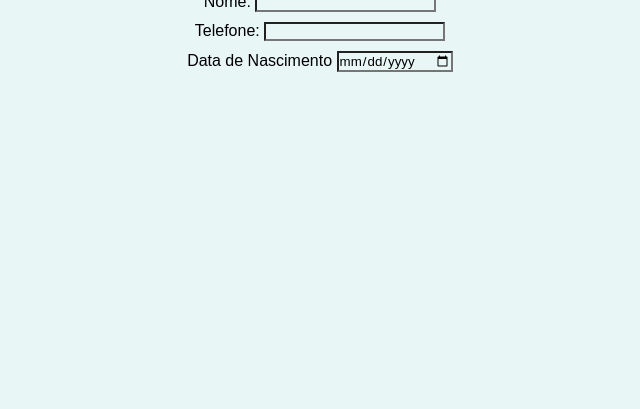
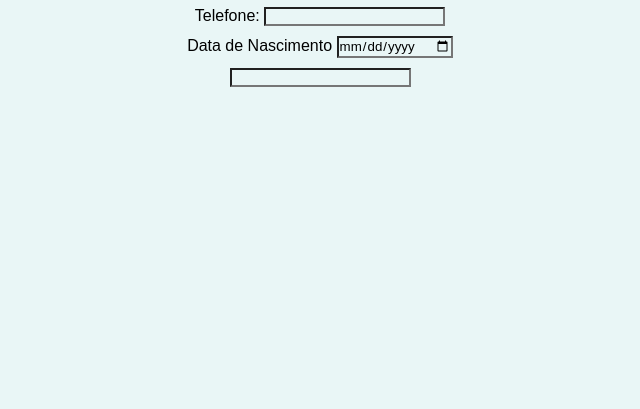
Before and after one commit to JeanJunior18/aula-jonas, a plain HTML site: page index.html in a window 1280 px wide. Shown: the part 391-800 px from the top of the page, without its empty margins (320-960 px from the left). Drawn offline with Linux system fonts and the light colour scheme.

Commit message:
Adiciona campo endereço

```diff
--- a/index.html
+++ b/index.html
@@ -24,6 +24,11 @@
             <label for="birthday">Data de Nascimento</label>
             <input type="date" name="bithday" id="birthday">
         </div>
+
+        <div class="form-item">
+            <label for="address"></label>
+            <input type="text" name="address" id="address">
+        </div>
     </div>
 </body>
 </html>
```
